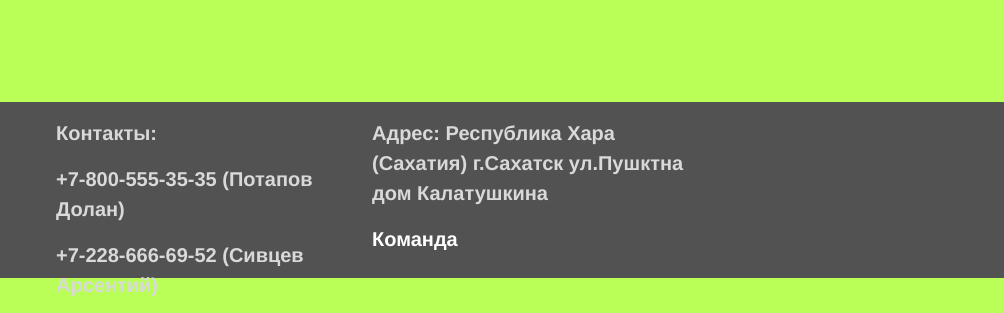
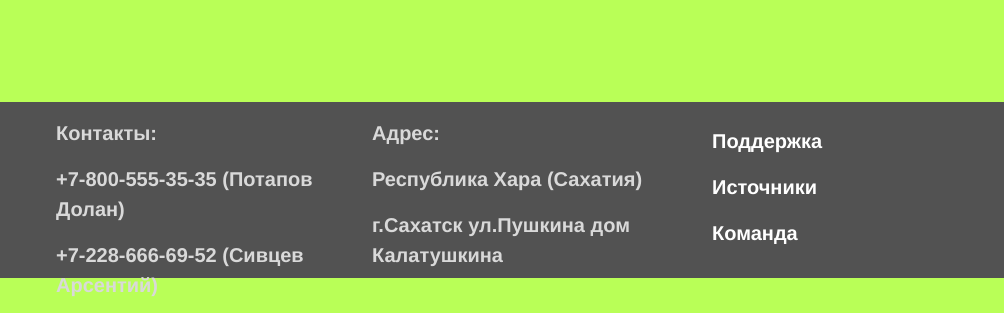
Before and after one commit to dolanieze/zivot, a plain HTML site: page index.html in a window 1280 px wide. Shown: the part 3140-3453 px from the top of the page, 276-1280 px from the left. Drawn offline with nearby package versions, Linux system fonts and the light colour scheme.

Commit message:
Update index.html

```diff
--- a/index.html
+++ b/index.html
@@ -167,8 +167,20 @@ button:before {
 			<div class="col-3 pt-2">
 				<p class="fs-5 col-3 fw-bolder col-12" style="text-decoration: none; color: #d9d9d9;font-family: Helvetica ;">
 					Адрес:
-				Республика Хара (Сахатия) г.Сахатск ул.Пушктна дом Калатушкина
+				</p>
+				<p class="fs-5 col-3 fw-bolder col-12" style="text-decoration: none; color: #d9d9d9;font-family: Helvetica ;">
+					Республика Хара (Сахатия)
+				</p>
+				<p class="fs-5 col-3 fw-bolder col-12" style="text-decoration: none; color: #d9d9d9;font-family: Helvetica ;">
+					г.Сахатск  ул.Пушкина дом Калатушкина
+				</p>
+
+			</div>
+			<div class="col-3 pt-3 ps-4" >
+					<p><a href=" https://dolanieze.github.io/glaza/" style="text-decoration: none; color: #ffffff;font-family:  Helvetica;"  class="fs-5 col-3 fw-bolder col-12">Поддержка</a></p>
+					<p><a href=" https://dolanieze.github.io/glaza/" style="text-decoration: none; color: #ffffff;font-family:  Helvetica;" class="fs-5 col-3 fw-bolder col-12">Источники</a></p>
 					<p><a href=" https://dolanieze.github.io/glaza/" style="text-decoration: none; color: #ffffff;font-family:  Helvetica;" class="fs-5 col-3 fw-bolder col-12">Команда</a></p>
+		</div>
 		</div>
 	<script type="text/javascript">
 
```
